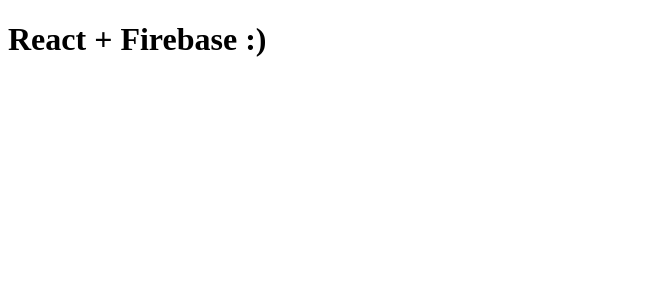
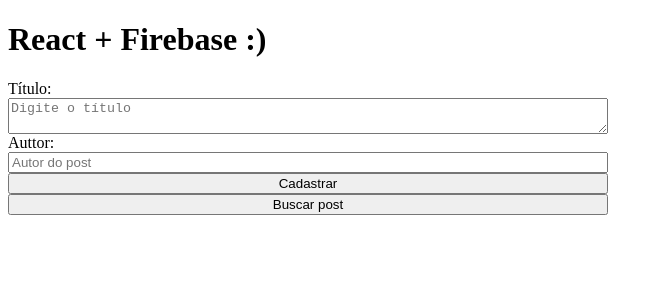
Before and after one commit to wagner30023/react-firebase, a React (Create React App) app: page / in a window 1280 px wide. Shown: the top 300 px of the page, without its empty margins (0-663 px from the left). Built offline with nearby package versions, Linux system fonts and the light colour scheme.

Commit message:
usando firebase

```diff
--- /dev/null
+++ b/src/App.css
@@ -0,0 +1,5 @@
+.container{
+    width: 600px;
+    display: flex;
+    flex-direction: column;
+  }
--- a/src/App.js
+++ b/src/App.js
@@ -1,9 +1,83 @@
+// Database
 import { db } from './firebaseConnection'
 
+// hooks
+import { useState } from 'react';
+
+
+// css
+import './App.css';
+import { async } from '@firebase/util';
+import { doc, setDoc, collection, addDoc, getDoc } from 'firebase/firestore';
+
 function App() {
+
+  const [titulo, setTitulo] = useState('');
+  const [autor, setAutor] = useState('');
+
+  async function handleAdd() {
+    // await setDoc(doc(db, "posts", "12345"), {
+    //   titulo: titulo,
+    //   autor: autor,
+    // })
+    // .then(() => {
+    //   console.log("Dados registrado no banco");
+    // })
+    // .then().catch((error) => {
+    //   console.log("Erro ocorrido " + error);
+    // })
+
+    //  gerar um ID único
+    await addDoc(collection(db, "posts"), {
+      titulo,
+      autor,
+    })
+    .then(() => {
+      console.log("Dados registrados com sucesso!");
+      setAutor('');
+      setTitulo('');
+    })
+    .catch((error) => {
+      console.log("Erro ocorrido " + error);
+    });
+
+  }
+
+  async function buscarPost(){
+    const postRef = doc(db,"posts","jnPAMQScrggUmuw5UXEp");
+
+    await getDoc(postRef)
+    .then((snapshot) => {
+      setAutor(snapshot.data().autor);
+      setTitulo(snapshot.data().titulo);
+    }).catch((error) => {
+      console.error("Erro ao buscar" + error);
+    });
+  }
+
   return (
-    <div className="App">
+    <div>
       <h1> React + Firebase :) </h1>
+      <div className='container'>
+        <label> Título: </label>
+        <textarea
+          type="text"
+          placeholder="Digite o título"
+          value={titulo}
+          onChange={(e) => setTitulo(e.target.value)}
+        />
+
+        <label> Auttor: </label>
+        <input
+          type="text"
+          placeholder="Autor do post"
+          value={autor}
+          onChange={(e) => setAutor(e.target.value)}
+        />
+
+        <button onClick={handleAdd}> Cadastrar </button>
+        <button onClick={buscarPost}> Buscar post </button>
+      </div>
     </div>
   );
 }
```
